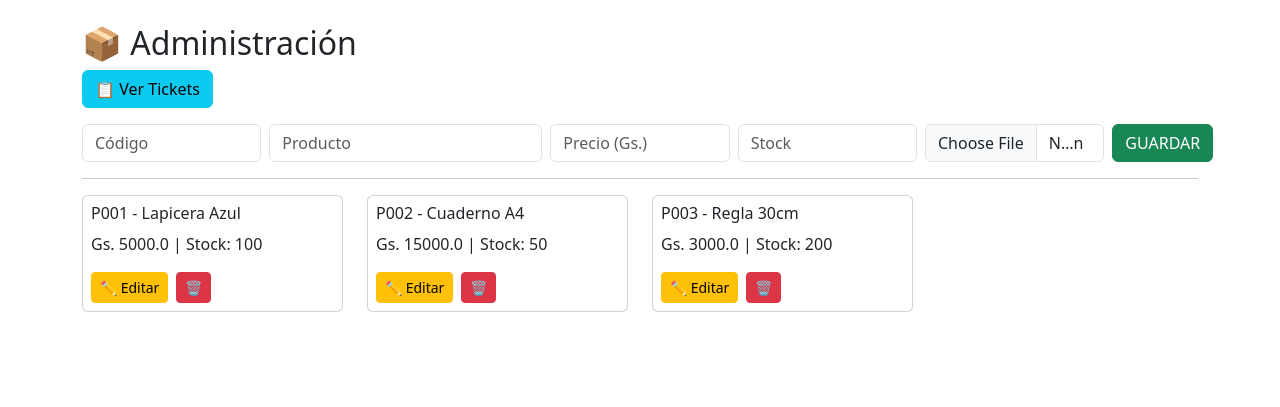
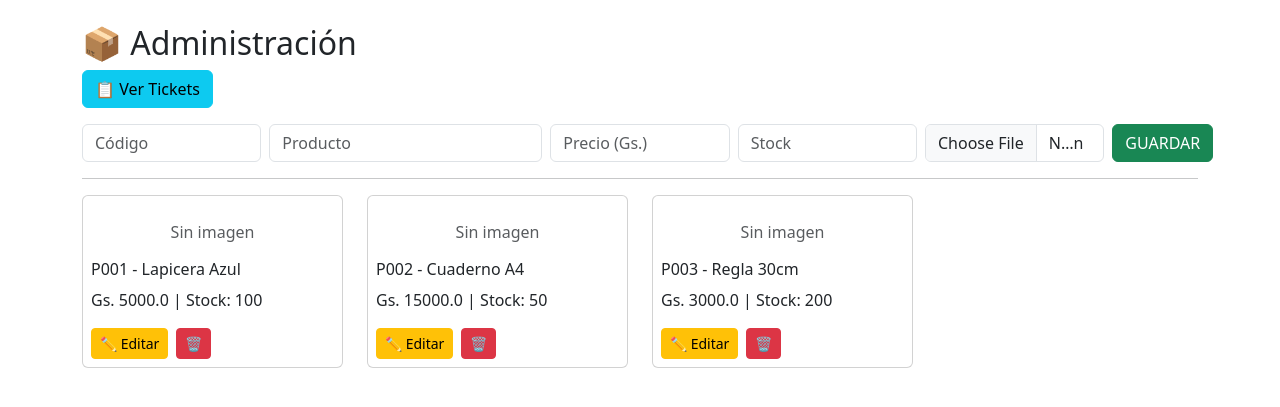
Before and after one commit to sanabriajohel98-cloud/BOOKGLANCE, a Flask app: page /admin in a window 1280 px wide. Shown: the part 56-463 px from the top of the page. Run offline with Flask 3, Linux system fonts and the light colour scheme; the visitor is signed in with stand-in values (Sample User, id 1); data comes from the database, SQL or seed files in the repository.

```diff
--- a/templates/admin.html
+++ b/templates/admin.html
@@ -42,9 +42,14 @@
 {% for p in productos %}
 <div class="col-md-3">
   <div class="card p-2">
+
     {% if p.imagen %}
       <img src="{{ url_for('static', filename='images/' + p.imagen) }}" class="img-fluid">
-    {% endif %}
+    {% else %}
+
+  <div class="text-muted text-center py-3">Sin imagen</div>
+{% endif %}
+
     <h6>{{ p.codigo }} - {{ p.nombre }}</h6>
     <p>Gs. {{ p.precio }} | Stock: {{ p.stock }}</p>
 
```
